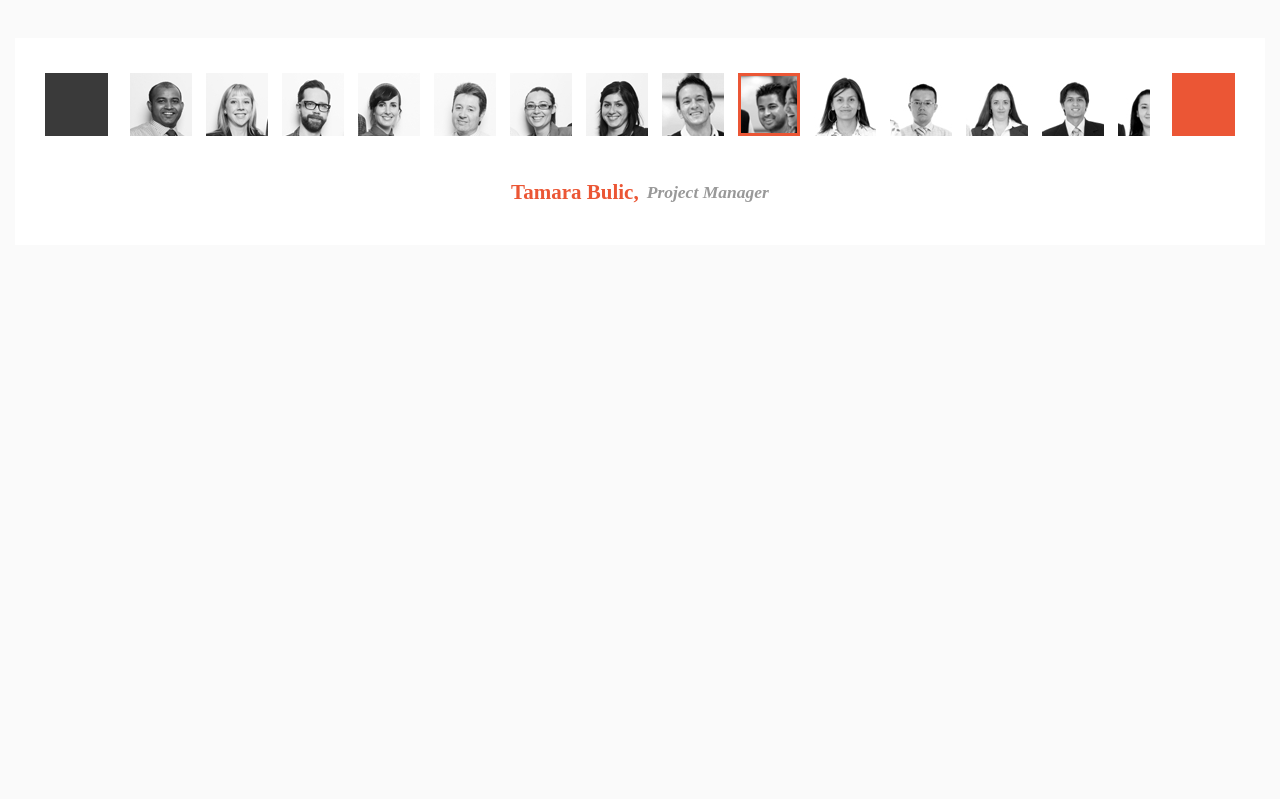
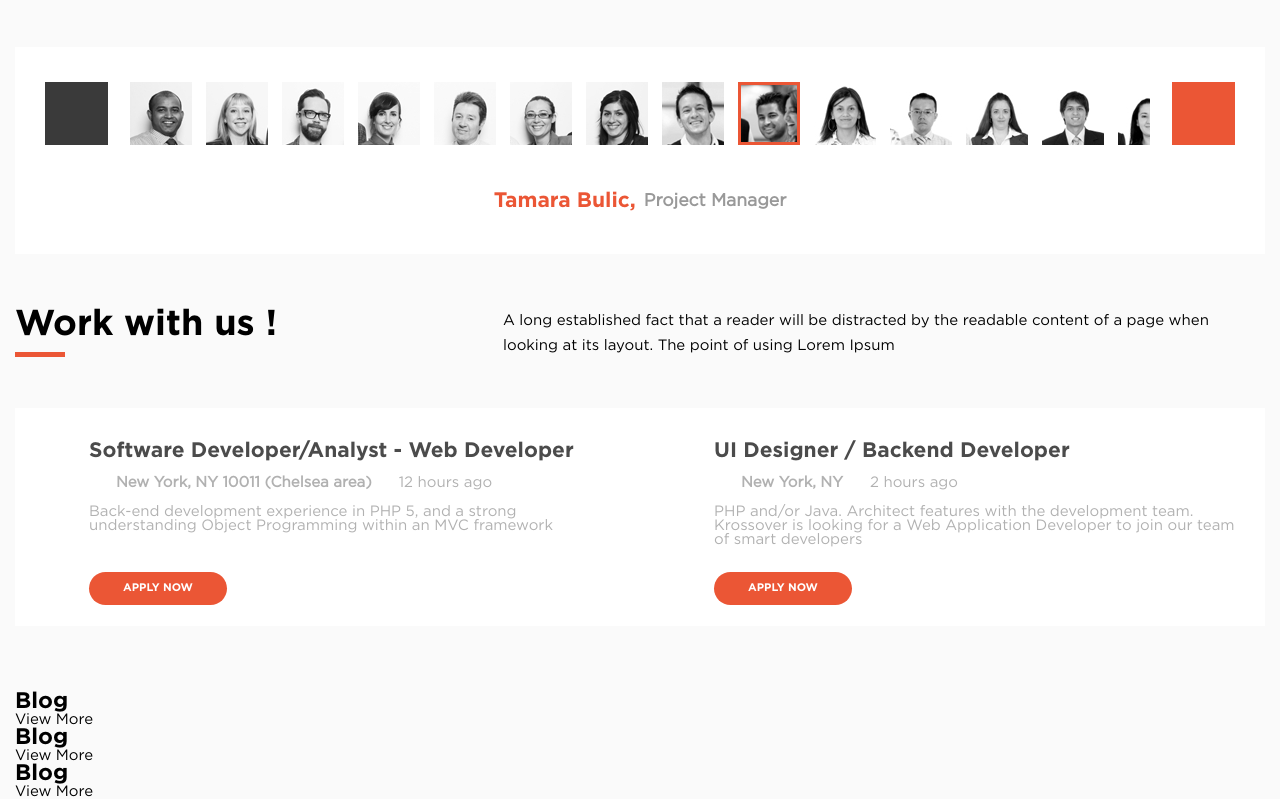
Before and after one commit to Romkandeveloper/BlitzGamesStudios, a plain HTML site: page index.html in a window 1280 px wide. Shown: the part 1598-2397 px from the top of the page. Before the commit the page ends 1897 px from the top, so only its background shows below. Drawn offline with Linux system fonts and the light colour scheme.

Commit message:
added section

```diff
--- a/#source/scss/_base.scss
+++ b/#source/scss/_base.scss
@@ -18,7 +18,7 @@ button{
 }
 
 body{
-    font-family: Gotham;
+    font-family: Gotham-Pro;
     font-size: 15px;
     background-color: #fafafa;
 }
--- a/#source/scss/main.scss
+++ b/#source/scss/main.scss
@@ -11,7 +11,7 @@
 
 .btn{
     display: inline-block;
-    padding: 15px 34px;
+    padding: 11px 34px;
     background-color: $secondary-color;
     color: #fff;
     font-size: 11px;
@@ -99,7 +99,7 @@
 }
 
 .section{
-    padding: 54px 0;
+    padding-top: 54px;
     &__header{
         display: flex;
         justify-content: space-between;
@@ -123,6 +123,7 @@
         max-width: 762px;
         font-size: 15px;
         font-weight: 400;
+        font-style: italic;
         line-height: 25px;
     }
 }
@@ -194,5 +195,54 @@
         font-style: italic;
         color: #999999;
     }
+}
 
+.work{
+    display: flex;
+    justify-content: space-between;
+    flex-wrap: wrap;
+    margin-bottom: 50px;
+
+    &__item{
+        display: flex;
+        flex-direction: column;
+        color: #b1b1b1;
+        width: 49%;
+        min-width: 430px;
+        flex: 1 1 auto;
+        padding: 34px 29px 21px 74px;
+        background-color: #fff;
+        margin-bottom: 15px;
+    }
+    &__name{
+        color: #4b4b4b;
+        font-size: 21px;
+        font-weight: 700;
+        margin-bottom: 15px;
+    }
+    &__description{
+        margin-bottom: 25px;
+        flex-grow: 1;
+
+    }
+    &__info{
+        display: flex;
+        margin-bottom: 15px;
+    }
+    &__address{
+        padding-left: 27px;
+        font-size: 15px;
+        font-weight: bold;
+    }
+    &__time{
+        padding-left: 27px;
+    }
+    &__btn{
+        align-self: flex-start;
+    }
 }
+
+.network{
+    display: flex;
+    flex-wrap: wrap;
+}
--- a/index.html
+++ b/index.html
@@ -75,6 +75,67 @@
                     </div>
                 </div>
             </section>
+            <section class="section">
+                <div class="container">
+                    <div class="section__wrapper">
+                        <header class="section__header">
+                            <h1 class="section__title">Work with us !</h1>
+                            <p class="section__description">A long established fact that a reader will be distracted by the readable content of a page when looking at its layout. The point of using Lorem Ipsum </p>
+                        </header>
+                        <div class="work">
+                            <div class="work__item">
+                                <h2 class="work__name">Software Developer/Analyst - Web Developer</h2>
+                                <div class="work__info">
+                                    <address class="work__address">New York, NY 10011 (Chelsea area)</address>
+                                    <time class="work__time">12 hours ago </time>
+                                </div>
+                                <p class="work__description">Back-end development experience in PHP 5, and a strong understanding Object Programming within an MVC framework</p>
+                                <a class="btn work__btn">apply now</a>
+                            </div>
+                            <div class="work__item">
+                                <h2 class="work__name">UI Designer / Backend Developer</h2>
+                                <div class="work__info">
+                                    <address class="work__address">New York, NY</address>
+                                    <time class="work__time">2 hours ago </time>
+                                </div>
+                                <p class="work__description">PHP and/or Java. Architect features with the development team. Krossover is looking for a Web Application Developer to join our team of smart developers</p>
+                                <a class="btn work__btn">apply now</a>
+                            </div>
+                        </div>
+                    </div>
+                </div>
+            </section>
+            <div class="networks">
+                <div class="container">
+                    <section class="networks__item">
+                        <header class="networks__header">
+                            <h1 class="networks__title">Blog</h1>
+                            <a  class="network__link" href="#">View More</a>
+                        </header>
+                        <div class="networks__content">
+
+                        </div>
+                    </section>
+                    <section class="networks__item">
+                        <header class="networks__header">
+                            <h1 class="networks__title">Blog</h1>
+                            <a  class="network__link" href="#">View More</a>
+                        </header>
+                        <div class="networks__content">
+
+                        </div>
+                    </section>
+                    <section class="networks__item">
+                        <header class="networks__header">
+                            <h1 class="networks__title">Blog</h1>
+                            <a  class="network__link" href="#">View More</a>
+                        </header>
+                        <div class="networks__content">
+
+                        </div>
+                    </section>
+                </div>
+            </div>
         </main>
         <footer class="footer">
             <div class="container">
```
Also changed, not shown: css/main.css.
